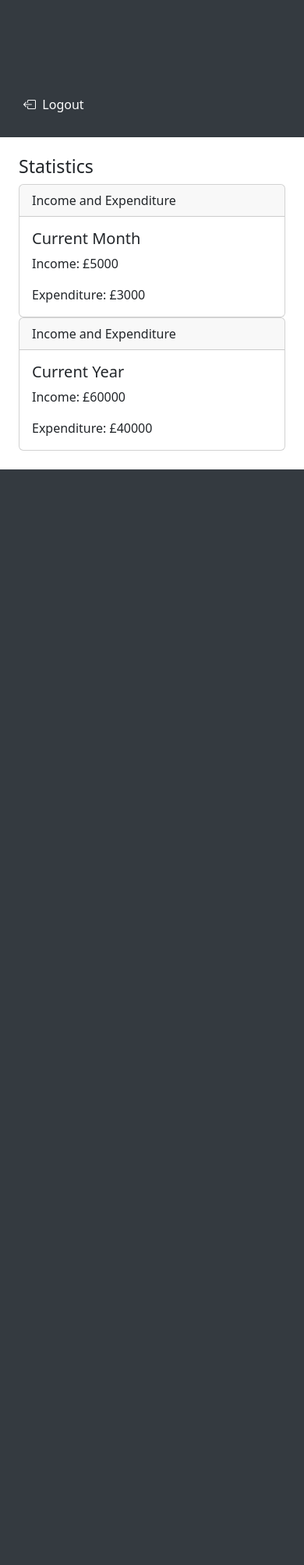
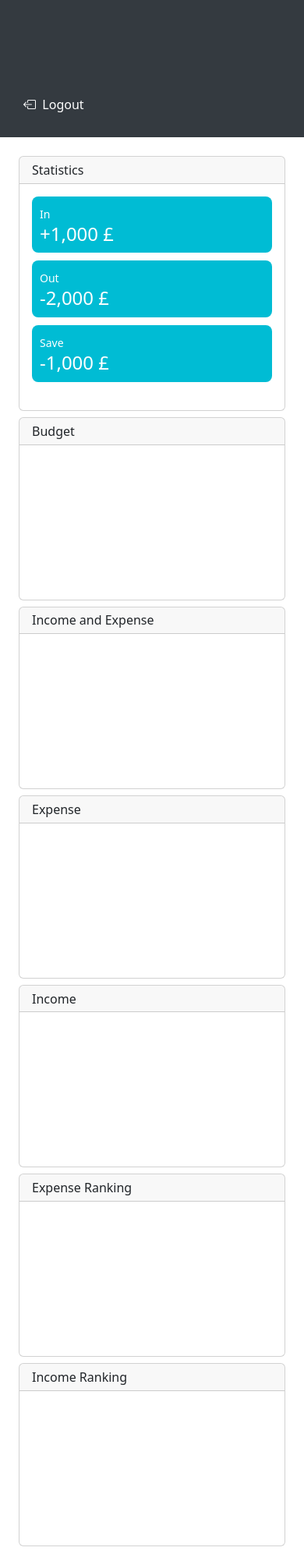
Before and after one commit to Elliooot/Personal-Financial-Tracker, a Django app: page /statistics/ in a window 390 px wide. Shown: the part 668-2675 px from the top of the page at 78% size. Before the commit the page ends 1270 px from the top, so only its background shows below. Run offline with Django 5.2, Linux system fonts and the light colour scheme; a map, chart or similar area stays blank; some libraries are stand-ins or nearby versions.

Commit message:
complete the structure of Statistics page

```diff
--- a/templates/statistics.html
+++ b/templates/statistics.html
@@ -3,32 +3,138 @@
 {% block active_statistics %}active{% endblock %}
 {% block content %}
 <div id="statistics-page">
-  <h3>Statistics</h3>
-  <div class="row">
+  <div class="row mb-2 g-2">
+    <!-- Statistics Block -->
+    <div class="col-md-3">
+      <div class="card">
+        <div class="card-header">
+          Statistics
+        </div>
+        <div class="card-body">
+          <div class="stat-item in">
+            <span>In</span>
+            <h3>+1,000 £</h3>
+          </div>
+          <div class="stat-item out">
+            <span>Out</span>
+            <h3>-2,000 £</h3>
+          </div>
+          <div class="stat-item save">
+            <span>Save</span>
+            <h3>-1,000 £</h3>
+          </div>
+        </div>
+      </div>
+    </div>
+
+    <!-- Budget Block -->
+    <div class="col-md-3">
+      <div class="card">
+        <div class="card-header">
+          Budget
+        </div>
+        <div class="card-body">
+          <canvas id="budgetChart"></canvas>
+        </div>
+      </div>
+    </div>
+
+    <!-- Income and Expense Block -->
     <div class="col-md-6">
       <div class="card">
         <div class="card-header">
-          Income and Expenditure
+          Income and Expense
         </div>
         <div class="card-body">
-          <h5 class="card-title">Current Month</h5>
-          <p class="card-text">Income: £5000</p>
-          <p class="card-text">Expenditure: £3000</p>
+          <canvas id="incomeExpenseChart"></canvas>
         </div>
       </div>
     </div>
-    <div class="col-md-6">
+  </div>
+
+  <div class="row g-2">
+    <!-- Expense Block -->
+    <div class="col-md-3">
       <div class="card">
         <div class="card-header">
-          Income and Expenditure
+          Expense
         </div>
         <div class="card-body">
-          <h5 class="card-title">Current Year</h5>
-          <p class="card-text">Income: £60000</p>
-          <p class="card-text">Expenditure: £40000</p>
+          <canvas id="expensePieChart"></canvas>
+        </div>
+      </div>
+    </div>
+
+    <!-- Income Block -->
+    <div class="col-md-3">
+      <div class="card">
+        <div class="card-header">
+          Income
+        </div>
+        <div class="card-body">
+          <canvas id="incomePieChart"></canvas>
+        </div>
+      </div>
+    </div>
+
+    <!-- Expense Ranking Block -->
+    <div class="col-md-3">
+      <div class="card">
+        <div class="card-header">
+          Expense Ranking
+        </div>
+        <div class="card-body">
+          <canvas id="expenseRanking"></canvas>
+        </div>
+      </div>
+    </div>
+
+    <!-- Income Ranking Block -->
+    <div class="col-md-3">
+      <div class="card">
+        <div class="card-header">
+          Income Ranking
+        </div>
+        <div class="card-body">
+          <canvas id="incomeRanking"></canvas>
         </div>
       </div>
     </div>
   </div>
 </div>
+
+<!-- CSS -->
+<style>
+
+.card-header {
+    padding: 0.3rem 1rem;     /* 上下邊距；（預設是 1rem 1rem）*/
+    font-size: 1rem;
+}
+
+.stat-item {
+  padding: 10px;
+  margin-bottom: 10px;
+  border-radius: 8px;
+  background-color: #00bcd4;
+  color: white;
+}
+
+.stat-item span {
+  font-size: 14px;
+}
+
+.stat-item h3 {
+  margin: 0;
+  font-size: 24px;
+}
+
+.card {
+  height: 100%;
+  margin-bottom: 10px;
+}
+
+</style>
+
+<!-- Chart.js -->
+<script src="https://cdn.jsdelivr.net/npm/chart.js"></script>
 {% endblock %}
```
